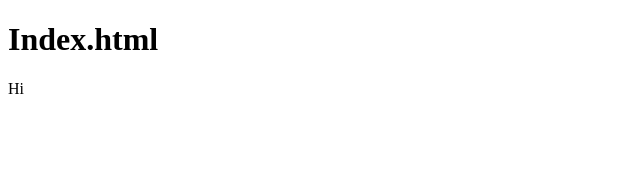
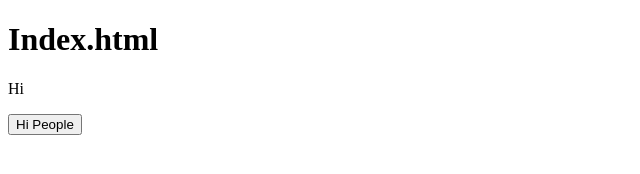
Before and after one commit to veth91/nucamptest-1, a website: page index.html in a window 1280 px wide. Shown: the whole page, without its empty margins (0-640 px from the left). Drawn offline with Linux system fonts and the light colour scheme.

Commit message:
added a button

```diff
--- a/index.html
+++ b/index.html
@@ -13,6 +13,7 @@
 <body>
     <h1>Index.html</h1>
     <p>Hi</p>
+    <button>Hi People</button>
 </body>
 
 
```
